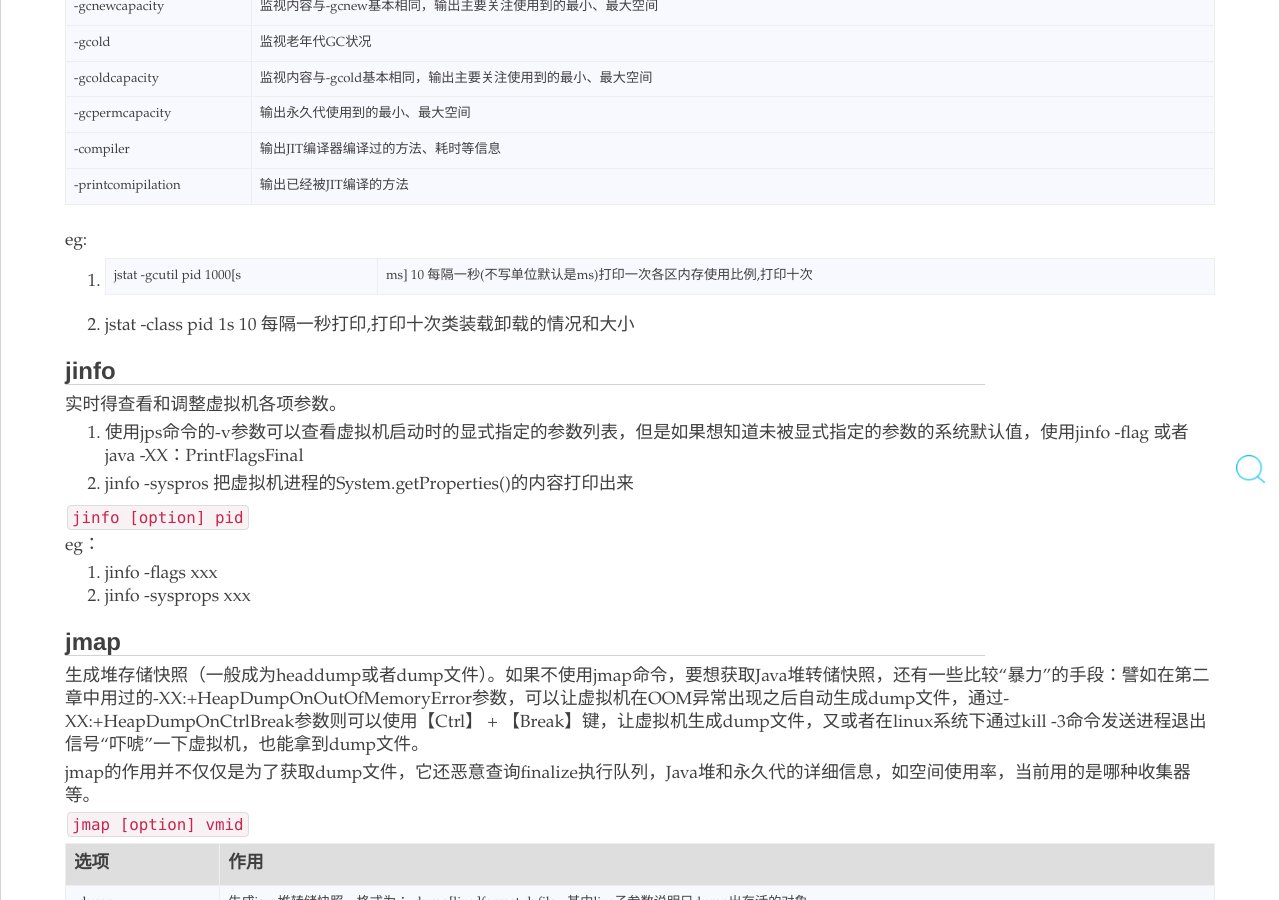
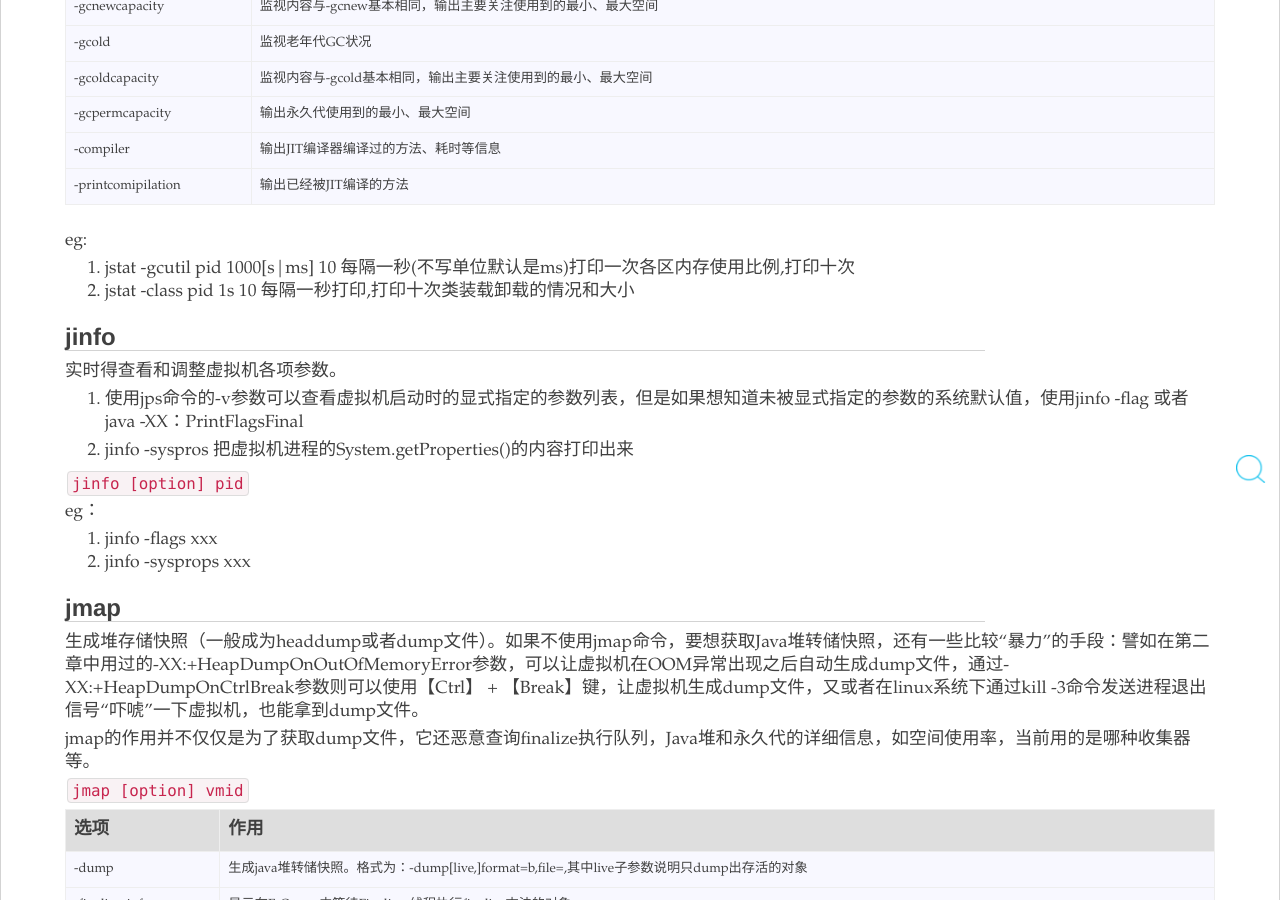
Before and after one commit to zy123a/lcj1992.github.com, a Jekyll site: the page built from _posts/java/vm/2015-12-26-jvm_tools.md, in a window 1280 px wide and 900 px high, scrolled down 1692 px. Built offline with Jekyll 4.4.1, drawn with Linux system fonts in a browser that asks for light colours; nearby versions of some CDN libraries; comment, search, counter and statistics services are not loaded.

```diff
--- a/_posts/java/vm/2015-12-26-jvm_tools.md
+++ b/_posts/java/vm/2015-12-26-jvm_tools.md
@@ -79,7 +79,7 @@ eg:
 
 eg:
 
-1.  jstat -gcutil pid 1000[s|ms] 10 每隔一秒(不写单位默认是ms)打印一次各区内存使用比例,打印十次
+1.  jstat -gcutil pid 1000\[s\|ms\] 10 每隔一秒(不写单位默认是ms)打印一次各区内存使用比例,打印十次
 2.  jstat -class pid 1s 10  每隔一秒打印,打印十次类装载卸载的情况和大小
 
 ### jinfo
```
